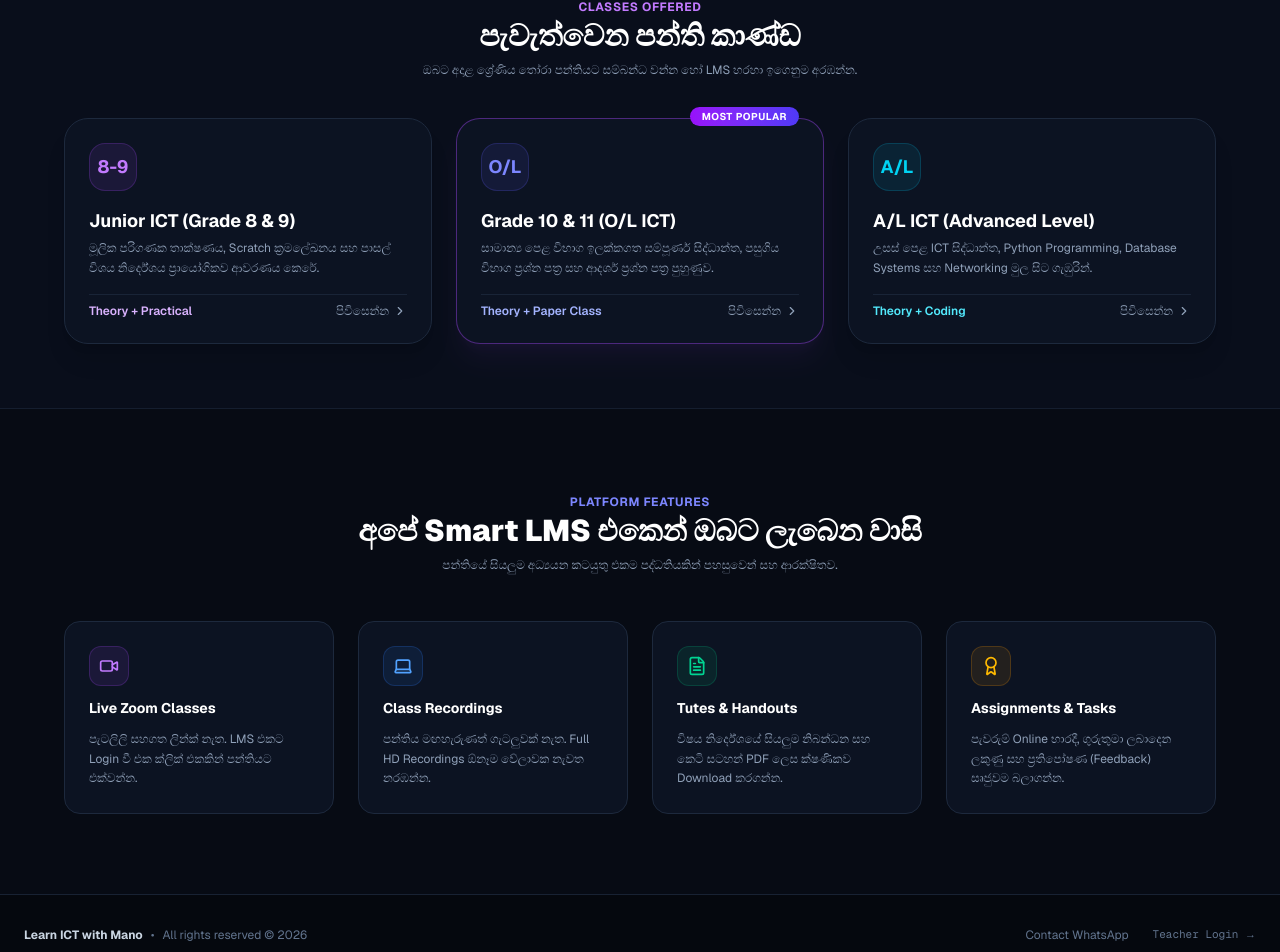
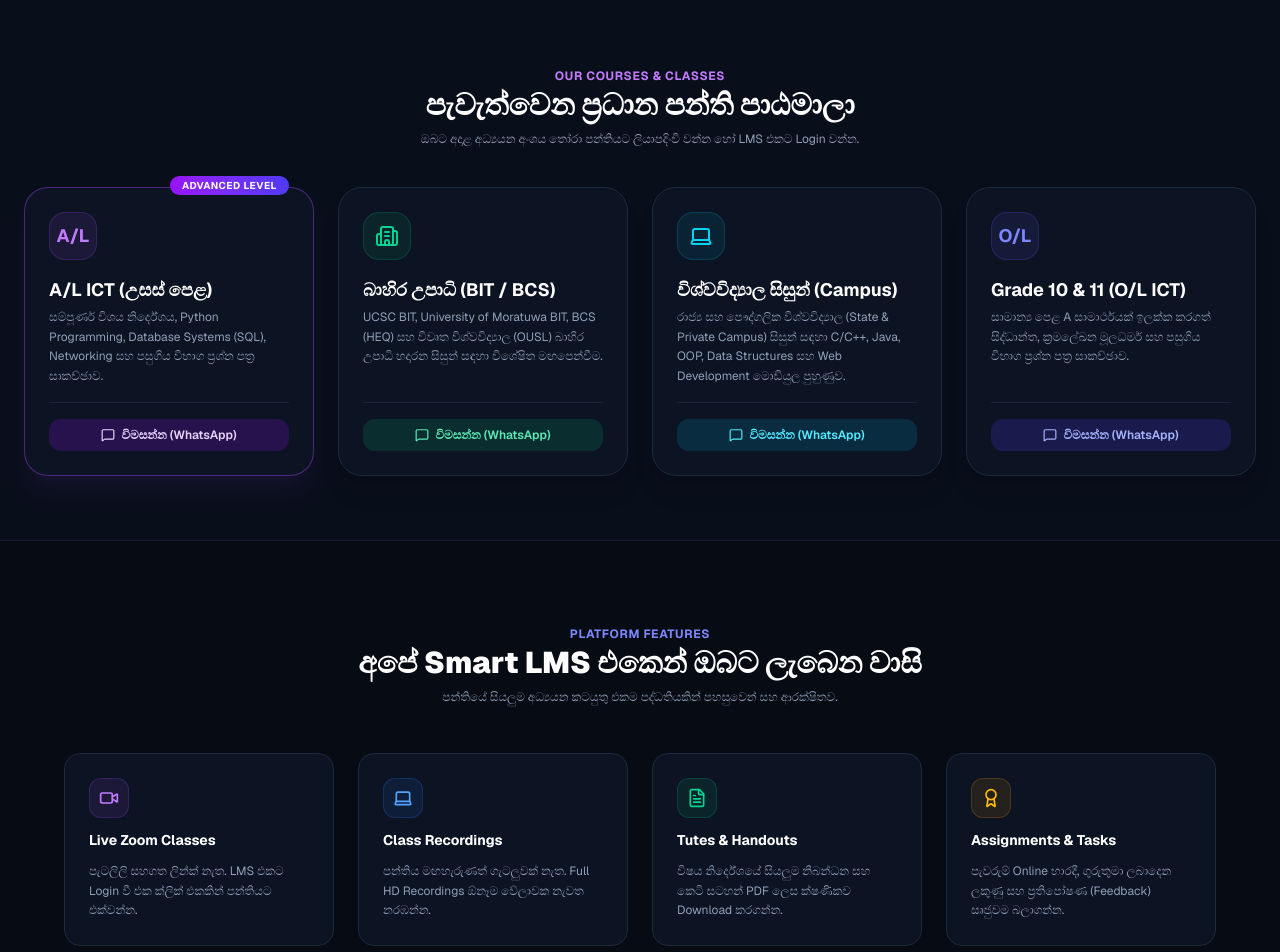
Before and after one commit to brandexlankan-commits/guru-lms-demo, a Next.js app: page / in a window 1280 px wide. Shown: the part 778-1730 px from the top of the page. Built offline with nearby package versions, Linux system fonts and the light colour scheme.

Commit message:
Update welcome page with External Degrees, University courses, and official WhatsApp hotline 0754403630

```diff
--- a/app/page.tsx
+++ b/app/page.tsx
@@ -5,12 +5,21 @@ import Link from 'next/link';
 import {
   GraduationCap, Video, FileText, Award, ShieldCheck,
   CheckCircle2, MessageSquare, ArrowRight, Lock,
-  Sparkles, Laptop, BookOpen, Clock, Users, ChevronRight
+  Sparkles, Laptop, BookOpen, Clock, Users, ChevronRight,
+  Code2, Building2, Layers
 } from 'lucide-react';
 
 export default function Home() {
-  // ගුරුතුමාගේ WhatsApp අංකය (අවශ්‍ය නම් වෙනස් කළ හැක)
-  const teacherWhatsApp = "https://wa.me/94771234567?text=Hello%20Sir,%20I%20would%20like%20to%20enroll%20in%20your%20ICT%20classes.";
+  // 📞 ගුරුතුමාගේ නිල WhatsApp අංකය (0754403630)
+  const teacherPhone = "94754403630";
+  const defaultWhatsAppMsg = encodeURIComponent("ආයුබෝවන් සර්, මම පන්ති පිළිබඳ විස්තර දැනගැනීමට සහ ලියාපදිංචි වීමට කැමතියි.");
+  const teacherWhatsApp = `https://wa.me/${teacherPhone}?text=${defaultWhatsAppMsg}`;
+
+  // එක් එක් පන්තිය සඳහා විශේෂිත WhatsApp පණිවිඩ
+  const getCourseWhatsAppUrl = (courseName: string) => {
+    const msg = encodeURIComponent(`ආයුබෝවන් සර්, මම "${courseName}" පන්තිය පිළිබඳ විස්තර දැනගැනීමට කැමතියි.`);
+    return `https://wa.me/${teacherPhone}?text=${msg}`;
+  };
 
   return (
     <div className="min-h-screen bg-[#070b14] text-white selection:bg-purple-500 selection:text-white font-sans flex flex-col justify-between">
@@ -56,20 +65,20 @@ export default function Home() {
         <section className="relative px-6 pt-16 pb-20 md:pt-24 md:pb-28 overflow-hidden text-center">
 
           {/* Background Glows */}
-          <div className="absolute top-1/4 left-1/2 -translate-x-1/2 -translate-y-1/2 w-[600px] h-[350px] bg-purple-600/15 blur-[120px] rounded-full pointer-events-none -z-10" />
-          <div className="absolute top-1/3 left-1/3 w-[300px] h-[250px] bg-blue-600/10 blur-[100px] rounded-full pointer-events-none -z-10" />
+          <div className="absolute top-1/4 left-1/2 -translate-x-1/2 -translate-y-1/2 w-[650px] h-[380px] bg-purple-600/15 blur-[120px] rounded-full pointer-events-none -z-10" />
+          <div className="absolute top-1/3 left-1/3 w-[350px] h-[260px] bg-indigo-600/10 blur-[100px] rounded-full pointer-events-none -z-10" />
 
           <div className="max-w-4xl mx-auto space-y-6">
 
             {/* Pill Badge */}
             <div className="inline-flex items-center gap-2 px-4 py-1.5 rounded-full bg-[#131c31] border border-purple-500/30 text-purple-300 text-xs font-semibold shadow-inner">
               <Sparkles className="w-3.5 h-3.5 text-purple-400" />
-              <span>ශ්‍රී ලංකාවේ විශිෂ්ටතම Smart ICT අධ්‍යාපනික අත්දැකීම</span>
+              <span>පාසල්, බාහිර උපාධි සහ විශ්වවිද්‍යාල සිසුන් සඳහාම වෙන්වූ Smart LMS පද්ධතිය</span>
             </div>
 
             {/* Main Headline */}
             <h1 className="text-4xl sm:text-6xl font-black tracking-tight leading-[1.15] text-white">
-              විභාගය ඉහළින්ම ජයගන්න, <br />
+              විභාගය සහ උපාධිය ඉහළින්ම ජයගන්න, <br />
               <span className="bg-gradient-to-r from-purple-400 via-indigo-300 to-cyan-300 bg-clip-text text-transparent">
                 තාක්ෂණයේ නිවැරදි මඟපෙන්වීම.
               </span>
@@ -77,7 +86,7 @@ export default function Home() {
 
             {/* Sub-description */}
             <p className="text-slate-300 text-sm sm:text-base max-w-2xl mx-auto leading-relaxed">
-              Grade 6 සිට A/L දක්වා ICT විශය නිර්දේශය මුල සිට සරලව, ප්‍රායෝගික ක්‍රියාකාරකම් සහ නවීන Smart LMS ආරක්ෂිත පද්ධතියක් සමඟින් නිවසේ සිටම හදාරන්න.
+              O/L, A/L ICT විශය නිර්දේශයේ සිට බාහිර උපාධි (BIT, BCS) සහ විශ්වවිද්‍යාල පරිගණක විද්‍යා මොඩියුලයන් දක්වා සියල්ල ප්‍රායෝගිකව සහ සරලව හදාරන්න.
             </p>
 
             {/* Dual CTA Buttons */}
@@ -97,7 +106,7 @@ export default function Home() {
                 className="w-full sm:w-auto px-7 py-3.5 rounded-2xl bg-[#0c1322] hover:bg-[#131c31] text-emerald-400 hover:text-emerald-300 border border-emerald-500/30 font-bold text-sm shadow-lg flex items-center justify-center gap-2 transition cursor-pointer"
               >
                 <MessageSquare className="w-4 h-4 text-emerald-400" />
-                <span>පන්තියට අලුතින් එක්වන්න (WhatsApp)</span>
+                <span>WhatsApp මඟින් විමසන්න (075 440 3630)</span>
               </a>
             </div>
 
@@ -112,75 +121,122 @@ export default function Home() {
           </div>
         </section>
 
-        {/* 3. CLASS GRADES / CATEGORIES */}
+        {/* 3. CLASS CATEGORIES (4 SPECIALIZED TIERS) */}
         <section className="px-6 py-16 bg-[#0c1322]/50 border-y border-slate-800/60">
-          <div className="max-w-6xl mx-auto space-y-10">
+          <div className="max-w-7xl mx-auto space-y-10">
 
             <div className="text-center space-y-2">
-              <span className="text-xs font-bold text-purple-400 tracking-wider uppercase">Classes Offered</span>
-              <h2 className="text-2xl sm:text-3xl font-black text-white">පැවැත්වෙන පන්ති කාණ්ඩ</h2>
-              <p className="text-xs text-slate-400 max-w-md mx-auto">ඔබට අදාළ ශ්‍රේණිය තෝරා පන්තියට සම්බන්ධ වන්න හෝ LMS හරහා ඉගෙනුම අරඹන්න.</p>
+              <span className="text-xs font-bold text-purple-400 tracking-wider uppercase">Our Courses & Classes</span>
+              <h2 className="text-2xl sm:text-3xl font-black text-white">පැවැත්වෙන ප්‍රධාන පන්ති පාඨමාලා</h2>
+              <p className="text-xs text-slate-400 max-w-md mx-auto">ඔබට අදාළ අධ්‍යයන අංශය තෝරා පන්තියට ලියාපදිංචි වන්න හෝ LMS එකට Login වන්න.</p>
             </div>
 
-            <div className="grid grid-cols-1 md:grid-cols-3 gap-6">
+            <div className="grid grid-cols-1 md:grid-cols-2 lg:grid-cols-4 gap-6">
 
-              {/* Card 1 */}
-              <div className="bg-[#0c1322] border border-slate-800 rounded-3xl p-6 shadow-xl space-y-4 hover:border-purple-500/40 transition group">
+              {/* Card 1: G.C.E. A/L ICT */}
+              <div className="bg-[#0c1322] border border-purple-500/40 rounded-3xl p-6 shadow-xl shadow-purple-500/5 space-y-4 flex flex-col justify-between relative group hover:border-purple-400 transition">
+                <span className="absolute -top-3 right-6 px-3 py-0.5 rounded-full bg-gradient-to-r from-purple-600 to-indigo-600 text-white font-bold text-[10px] uppercase tracking-wider">
+                  Advanced Level
+                </span>
+                <div className="space-y-4">
                   <div className="w-12 h-12 rounded-2xl bg-purple-500/10 border border-purple-500/20 text-purple-400 flex items-center justify-center font-bold text-lg">
-                  8-9
+                    A/L
                   </div>
                   <div>
-                  <h3 className="text-lg font-bold text-white group-hover:text-purple-300 transition">Junior ICT (Grade 8 & 9)</h3>
+                    <h3 className="text-lg font-bold text-white group-hover:text-purple-300 transition">A/L ICT (උසස් පෙළ)</h3>
                     <p className="text-xs text-slate-400 mt-1 leading-relaxed">
-                    මූලික පරිගණක තාක්ෂණය, Scratch ක්‍රමලේඛනය සහ පාසල් විශය නිර්දේශය ප්‍රායෝගිකව ආවරණය කෙරේ.
+                      සම්පූර්ණ විශය නිර්දේශය, Python Programming, Database Systems (SQL), Networking සහ පසුගිය විභාග ප්‍රශ්න පත්‍ර සාකච්ඡාව.
                     </p>
                   </div>
-                <div className="pt-2 border-t border-slate-800/80 flex items-center justify-between text-xs">
-                  <span className="text-purple-300 font-semibold">Theory + Practical</span>
-                  <Link href="/login" className="text-slate-400 hover:text-white flex items-center gap-1 font-medium">
-                    පිවිසෙන්න <ChevronRight className="w-3.5 h-3.5" />
-                  </Link>
+                </div>
+                <div className="pt-4 border-t border-slate-800/80 space-y-2">
+                  <a
+                    href={getCourseWhatsAppUrl("A/L ICT Class")}
+                    target="_blank"
+                    rel="noreferrer"
+                    className="w-full py-2 px-3 rounded-xl bg-purple-600/20 hover:bg-purple-600 text-purple-200 hover:text-white text-xs font-semibold flex items-center justify-center gap-1.5 transition"
+                  >
+                    <MessageSquare className="w-3.5 h-3.5" />
+                    <span>විමසන්න (WhatsApp)</span>
+                  </a>
                 </div>
               </div>
 
-              {/* Card 2 */}
-              <div className="bg-[#0c1322] border border-purple-500/40 rounded-3xl p-6 shadow-xl shadow-purple-500/5 space-y-4 relative group">
-                <span className="absolute -top-3 right-6 px-3 py-0.5 rounded-full bg-gradient-to-r from-purple-600 to-indigo-600 text-white font-bold text-[10px] uppercase tracking-wider">
-                  Most Popular
-                </span>
+              {/* Card 2: බාහිර උපාධි (External Degrees) */}
+              <div className="bg-[#0c1322] border border-slate-800 rounded-3xl p-6 shadow-xl space-y-4 flex flex-col justify-between hover:border-emerald-500/40 transition group">
+                <div className="space-y-4">
+                  <div className="w-12 h-12 rounded-2xl bg-emerald-500/10 border border-emerald-500/20 text-emerald-400 flex items-center justify-center font-bold text-lg">
+                    <Building2 className="w-6 h-6" />
+                  </div>
+                  <div>
+                    <h3 className="text-lg font-bold text-white group-hover:text-emerald-300 transition">බාහිර උපාධි (BIT / BCS)</h3>
+                    <p className="text-xs text-slate-400 mt-1 leading-relaxed">
+                      UCSC BIT, University of Moratuwa BIT, BCS (HEQ) සහ විවෘත විශ්වවිද්‍යාල (OUSL) බාහිර උපාධි හදාරන සිසුන් සඳහා විශේෂිත මඟපෙන්වීම.
+                    </p>
+                  </div>
+                </div>
+                <div className="pt-4 border-t border-slate-800/80 space-y-2">
+                  <a
+                    href={getCourseWhatsAppUrl("බාහිර උපාධි (BIT/BCS)")}
+                    target="_blank"
+                    rel="noreferrer"
+                    className="w-full py-2 px-3 rounded-xl bg-emerald-600/20 hover:bg-emerald-600 text-emerald-300 hover:text-white text-xs font-semibold flex items-center justify-center gap-1.5 transition"
+                  >
+                    <MessageSquare className="w-3.5 h-3.5" />
+                    <span>විමසන්න (WhatsApp)</span>
+                  </a>
+                </div>
+              </div>
+
+              {/* Card 3: විශ්වවිද්‍යාල සිසුන් (University Students) */}
+              <div className="bg-[#0c1322] border border-slate-800 rounded-3xl p-6 shadow-xl space-y-4 flex flex-col justify-between hover:border-cyan-500/40 transition group">
+                <div className="space-y-4">
+                  <div className="w-12 h-12 rounded-2xl bg-cyan-500/10 border border-cyan-500/20 text-cyan-400 flex items-center justify-center font-bold text-lg">
+                    <Laptop className="w-6 h-6" />
+                  </div>
+                  <div>
+                    <h3 className="text-lg font-bold text-white group-hover:text-cyan-300 transition">විශ්වවිද්‍යාල සිසුන් (Campus)</h3>
+                    <p className="text-xs text-slate-400 mt-1 leading-relaxed">
+                      රාජ්‍ය සහ පෞද්ගලික විශ්වවිද්‍යාල (State & Private Campus) සිසුන් සඳහා C/C++, Java, OOP, Data Structures සහ Web Development මොඩියුල පුහුණුව.
+                    </p>
+                  </div>
+                </div>
+                <div className="pt-4 border-t border-slate-800/80 space-y-2">
+                  <a
+                    href={getCourseWhatsAppUrl("විශ්වවිද්‍යාල IT මොඩියුල")}
+                    target="_blank"
+                    rel="noreferrer"
+                    className="w-full py-2 px-3 rounded-xl bg-cyan-600/20 hover:bg-cyan-600 text-cyan-300 hover:text-white text-xs font-semibold flex items-center justify-center gap-1.5 transition"
+                  >
+                    <MessageSquare className="w-3.5 h-3.5" />
+                    <span>විමසන්න (WhatsApp)</span>
+                  </a>
+                </div>
+              </div>
+
+              {/* Card 4: O/L & Junior ICT */}
+              <div className="bg-[#0c1322] border border-slate-800 rounded-3xl p-6 shadow-xl space-y-4 flex flex-col justify-between hover:border-indigo-500/40 transition group">
+                <div className="space-y-4">
                   <div className="w-12 h-12 rounded-2xl bg-indigo-500/10 border border-indigo-500/20 text-indigo-400 flex items-center justify-center font-bold text-lg">
                     O/L
                   </div>
                   <div>
                     <h3 className="text-lg font-bold text-white group-hover:text-indigo-300 transition">Grade 10 & 11 (O/L ICT)</h3>
                     <p className="text-xs text-slate-400 mt-1 leading-relaxed">
-                    සාමාන්‍ය පෙළ විභාග ඉලක්කගත සම්පූර්ණ සිද්ධාන්ත, පසුගිය විභාග ප්‍රශ්න පත්‍ර සහ ආදර්ශ ප්‍රශ්න පත්‍ර පුහුණුව.
+                      සාමාන්‍ය පෙළ A සාමාර්ථයක් ඉලක්ක කරගත් සිද්ධාන්ත, ක්‍රමලේඛන මූලධර්ම සහ පසුගිය විභාග ප්‍රශ්න පත්‍ර සාකච්ඡාව.
                     </p>
                   </div>
-                <div className="pt-2 border-t border-slate-800/80 flex items-center justify-between text-xs">
-                  <span className="text-indigo-300 font-semibold">Theory + Paper Class</span>
-                  <Link href="/login" className="text-slate-400 hover:text-white flex items-center gap-1 font-medium">
-                    පිවිසෙන්න <ChevronRight className="w-3.5 h-3.5" />
-                  </Link>
                 </div>
-              </div>
-
-              {/* Card 3 */}
-              <div className="bg-[#0c1322] border border-slate-800 rounded-3xl p-6 shadow-xl space-y-4 hover:border-cyan-500/40 transition group">
-                <div className="w-12 h-12 rounded-2xl bg-cyan-500/10 border border-cyan-500/20 text-cyan-400 flex items-center justify-center font-bold text-lg">
-                  A/L
-                </div>
-                <div>
-                  <h3 className="text-lg font-bold text-white group-hover:text-cyan-300 transition">A/L ICT (Advanced Level)</h3>
-                  <p className="text-xs text-slate-400 mt-1 leading-relaxed">
-                    උසස් පෙළ ICT සිද්ධාන්ත, Python Programming, Database Systems සහ Networking මුල සිට ගැඹුරින්.
-                  </p>
-                </div>
-                <div className="pt-2 border-t border-slate-800/80 flex items-center justify-between text-xs">
-                  <span className="text-cyan-300 font-semibold">Theory + Coding</span>
-                  <Link href="/login" className="text-slate-400 hover:text-white flex items-center gap-1 font-medium">
-                    පිවිසෙන්න <ChevronRight className="w-3.5 h-3.5" />
-                  </Link>
+                <div className="pt-4 border-t border-slate-800/80 space-y-2">
+                  <a
+                    href={getCourseWhatsAppUrl("O/L ICT Class")}
+                    target="_blank"
+                    rel="noreferrer"
+                    className="w-full py-2 px-3 rounded-xl bg-indigo-600/20 hover:bg-indigo-600 text-indigo-300 hover:text-white text-xs font-semibold flex items-center justify-center gap-1.5 transition"
+                  >
+                    <MessageSquare className="w-3.5 h-3.5" />
+                    <span>විමසන්න (WhatsApp)</span>
+                  </a>
                 </div>
               </div>
 
@@ -247,13 +303,22 @@ export default function Home() {
           <div className="flex items-center gap-2">
             <span className="font-bold text-slate-300">Learn ICT with Mano</span>
             <span>•</span>
+            <span>Hotline: <strong className="text-emerald-400 font-mono">075 440 3630</strong></span>
+            <span>•</span>
             <span>All rights reserved © 2026</span>
           </div>
 
           <div className="flex items-center gap-6">
-            <a href={teacherWhatsApp} target="_blank" rel="noreferrer" className="hover:text-emerald-400 transition">
-              Contact WhatsApp
+            <a
+              href={teacherWhatsApp}
+              target="_blank"
+              rel="noreferrer"
+              className="hover:text-emerald-400 transition flex items-center gap-1.5"
+            >
+              <MessageSquare className="w-3.5 h-3.5 text-emerald-400" />
+              <span>WhatsApp: 075 440 3630</span>
             </a>
+
             {/* Discreet Teacher/Admin Access link */}
             <Link href="/login" className="hover:text-purple-400 transition font-mono text-[11px]">
               Teacher Login →
```
Lines whose indentation alone changed are shown as unchanged.
